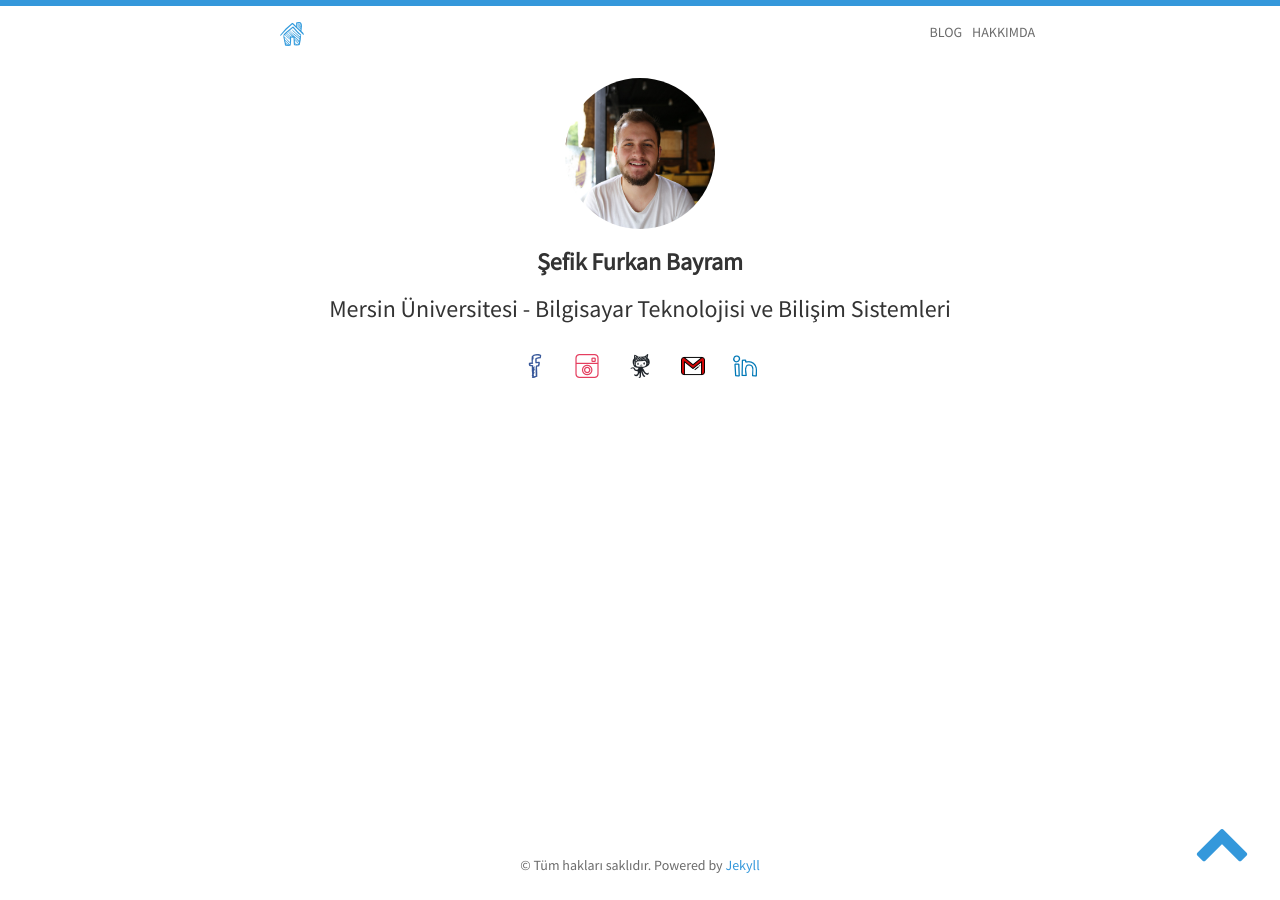
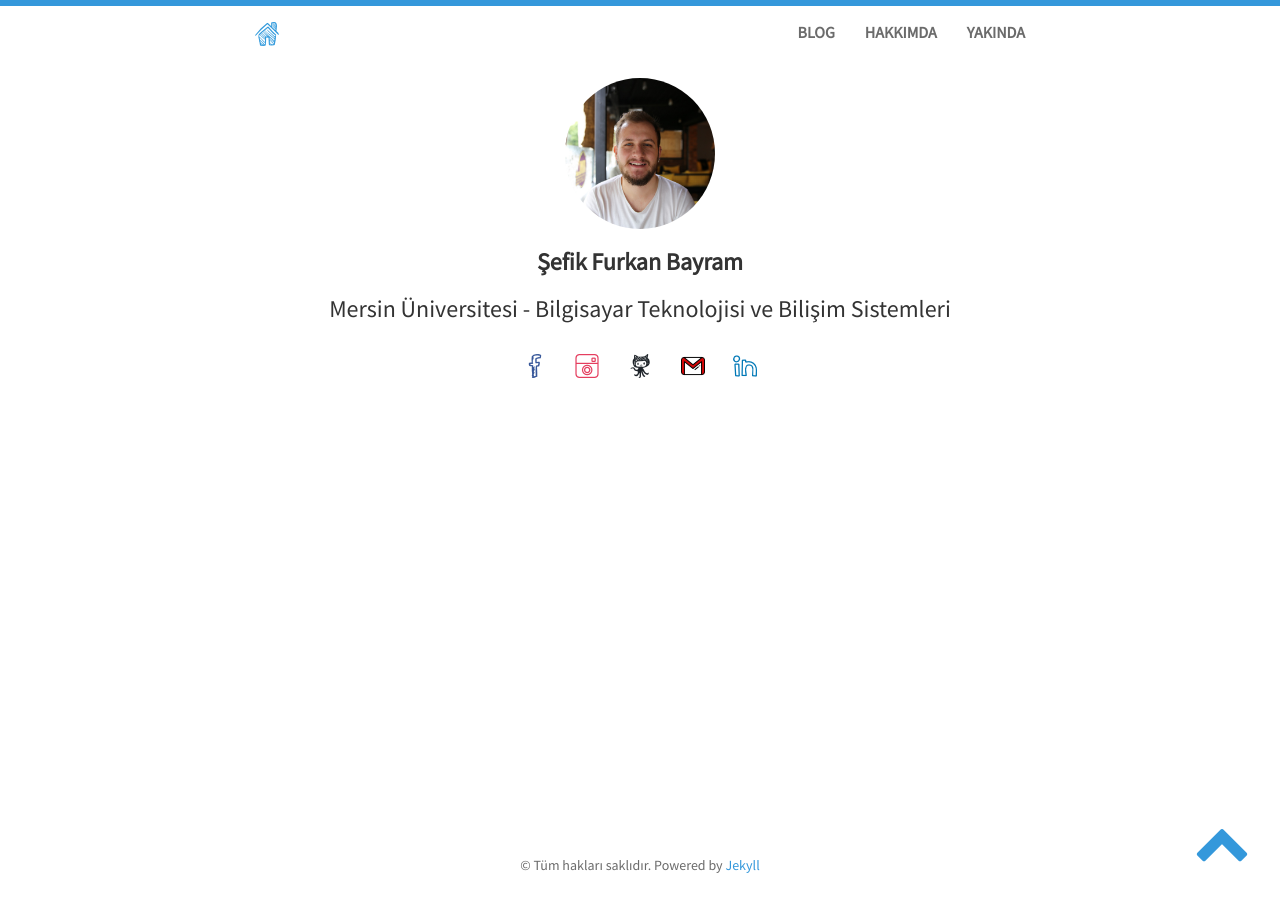
Before and after one commit to furkanbayram2/furkanbayram2.github.io, a Jekyll site: the page built from index.html, in a window 1280 px wide. Built offline with Jekyll 4.4.1, drawn with Linux system fonts in a browser that asks for light colours; nearby versions of some CDN libraries; the list of posts is cut into pages by our own code.

Commit message:
Header kısmında tasarım değişikliği yapıldı.

```diff
--- a/_includes/header.html
+++ b/_includes/header.html
@@ -7,6 +7,7 @@
       <ul class="nav navbar-nav navbar-right">
         <li><a href="{{ site.baseurl }}blog">BLOG</a></li>
         <li><a href="{{ site.baseurl }}about">HAKKIMDA</a></li>
+        <li><a href="{{ site.baseurl }}about">YAKINDA</a></li>
       </ul>
     </div>
   </div>
--- a/static/css/main.css
+++ b/static/css/main.css
@@ -315,3 +315,10 @@ div.footer {
 .linkedin {
   background-color: #0077b5;
 }
+
+.headerMenu ul li a{
+  font-weight: bold !important;
+  margin-left:10px !important;
+  margin-right:10px !important;
+  font-size:16px !important;
+}
```
Also changed, not shown: static/css/bootstrap.css, 13 other files.
